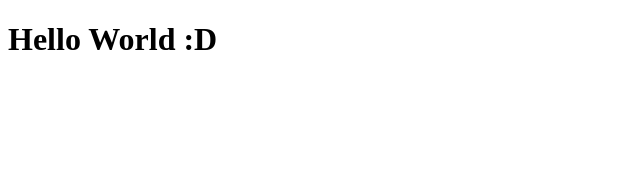
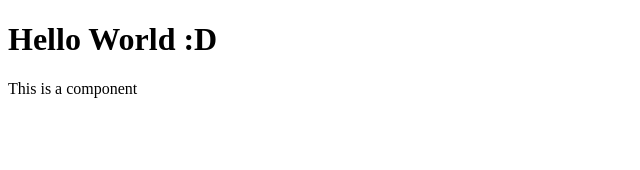
Before and after one commit to JorgeMCoelho/react_learning, a React (Vite) app in the folder 01-fundamentals-react.js/: page / in a window 1280 px wide. Shown: the top 170 px of the page, without its empty margins (0-640 px from the left). Built offline with nearby package versions, Linux system fonts and the light colour scheme.

Commit message:
Second baby steps - components

```diff
--- a/01-fundamentals-react.js/src/App.jsx
+++ b/01-fundamentals-react.js/src/App.jsx
@@ -1,4 +1,4 @@
-function App() {
+export function App() {
 
   return (
     <>
@@ -6,5 +6,3 @@ function App() {
     </>
   )
 }
-
-export default App
--- /dev/null
+++ b/01-fundamentals-react.js/src/Component1.jsx
@@ -0,0 +1,3 @@
+export function Componente1(){
+    return <p>This is a component</p>
+}
--- a/01-fundamentals-react.js/src/main.jsx
+++ b/01-fundamentals-react.js/src/main.jsx
@@ -1,9 +1,11 @@
 import { StrictMode } from 'react'
 import { createRoot } from 'react-dom/client'
-import App from './App.jsx'
+import { App } from './App.jsx'
+import { Componente1 } from './Component1.jsx'
 
 createRoot(document.getElementById('root')).render(
   <StrictMode>
     <App />
+    <Componente1 />
   </StrictMode>,
 )
```
